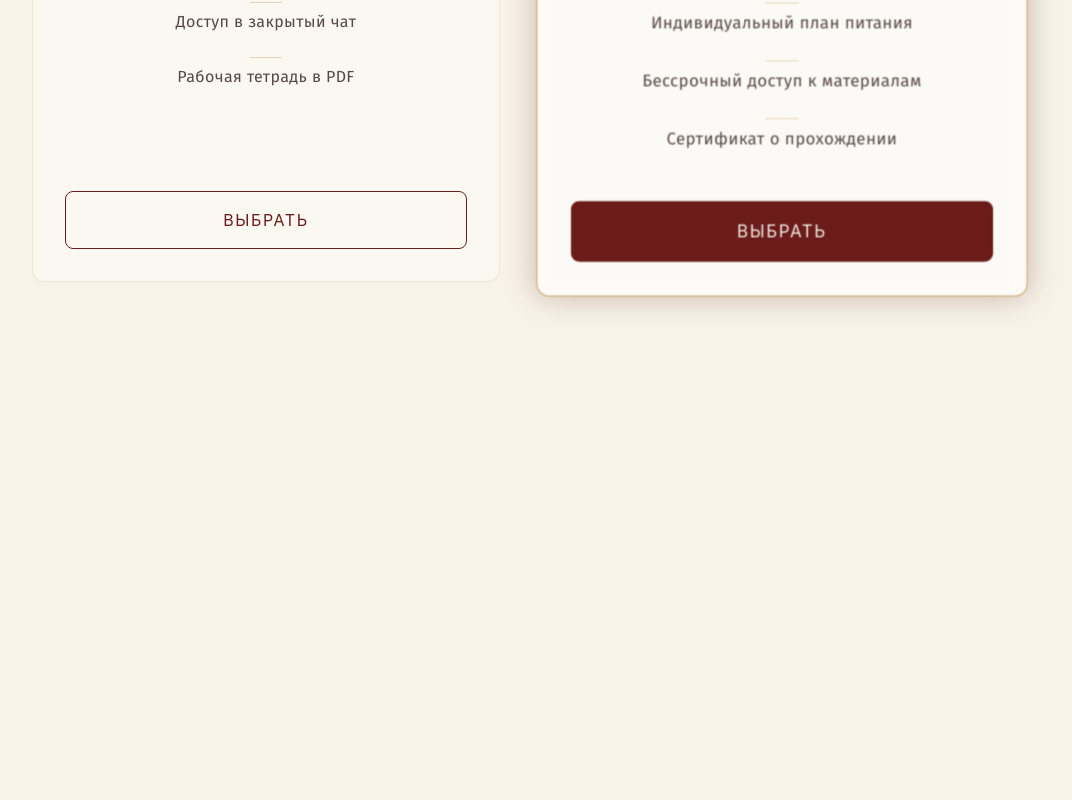
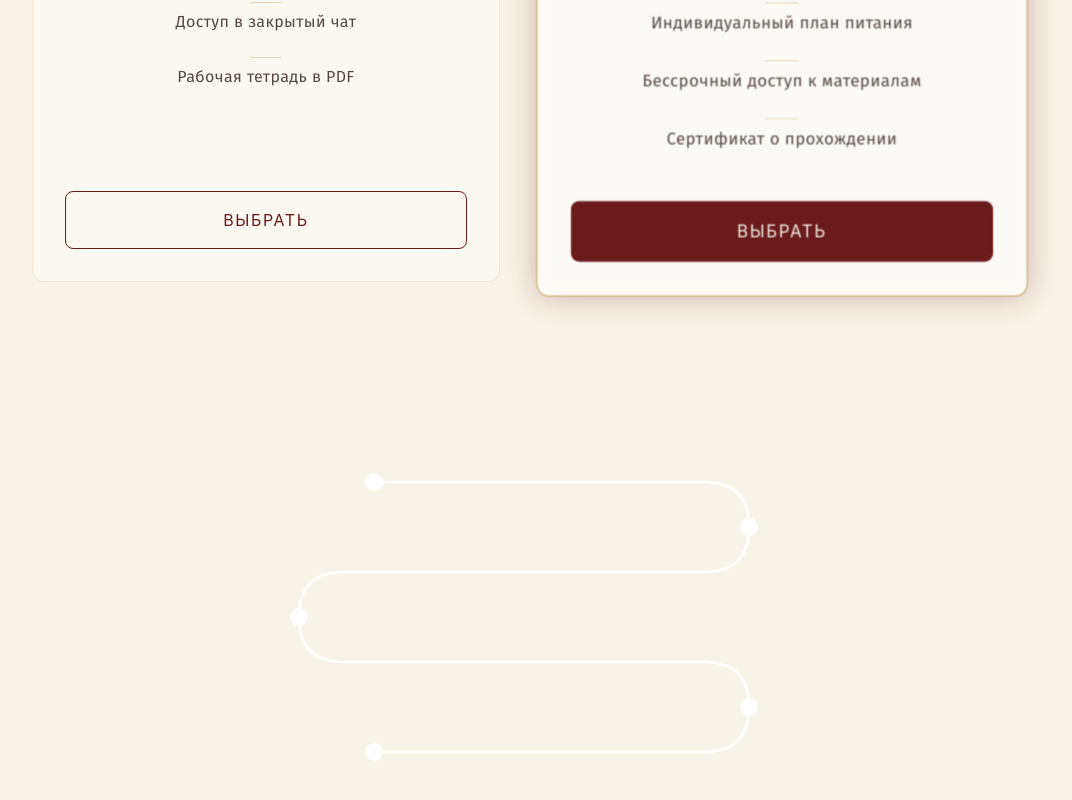
Before and after one commit to Claw99/liubov_course, a React (Vite) app: page / in a window 1280 px wide. Shown: the part 1281-2081 px from the top of the page, without its empty margins (116-1188 px from the left). Before the commit the page ends 1643 px from the top, so only its background shows below. Built offline with nearby package versions, Linux system fonts and the light colour scheme.

Commit message:
feat: добавлена змея

```diff
--- a/src/App.jsx
+++ b/src/App.jsx
@@ -1,6 +1,7 @@
 import { Navbar } from "@/layout/Navbar";
 import { Hero } from "@/sections/Hero";
 import { Hero1 } from "@/sections/Hero1";
+import { About } from "@/sections/About";
 import { Pricing } from "@/sections/Pricing";
 
 function App() {
@@ -8,6 +9,7 @@ function App() {
     <div className="min-h-screen overflow-x-hidden">
       <Hero1 />
       <Pricing />
+      <About />
       <main></main>
     </div>
   );
--- a/src/sections/About.jsx
+++ b/src/sections/About.jsx
@@ -1,3 +1,42 @@
+import React from "react";
+
 export const About = () => {
-  return <section></section>;
+  return (
+    <section className="bg-background py-20 flex justify-center items-center overflow-hidden">
+      <div className="relative">
+        <svg
+          width="470"
+          height="330"
+          viewBox="-10 -10 470 330"
+          xmlns="http://www.w3.org/2000/svg"
+        >
+          <path
+            /* Координаты те же, но теперь у них есть место по бокам */
+            d="M 75 30
+       L 405 30
+       Q 450 30, 450 75
+       Q 450 120, 405 120
+       L 45 120
+       Q 0 120, 0 165
+       Q 0 210, 45 210
+       L 405 210
+       Q 450 210, 450 255
+       Q 450 300, 405 300
+       L 75 300"
+            stroke="white"
+            fill="none"
+            strokeWidth="2.5"
+            strokeLinecap="round"
+          />
+
+          {/* Точки теперь полностью видны */}
+          <circle cx="75" cy="30" r="9" fill="white" />
+          <circle cx="450" cy="75" r="9" fill="white" />
+          <circle cx="0" cy="165" r="9" fill="white" />
+          <circle cx="450" cy="255" r="9" fill="white" />
+          <circle cx="75" cy="300" r="9" fill="white" />
+        </svg>
+      </div>
+    </section>
+  );
 };
```
Also changed, not shown: public/snake.svg (added).
